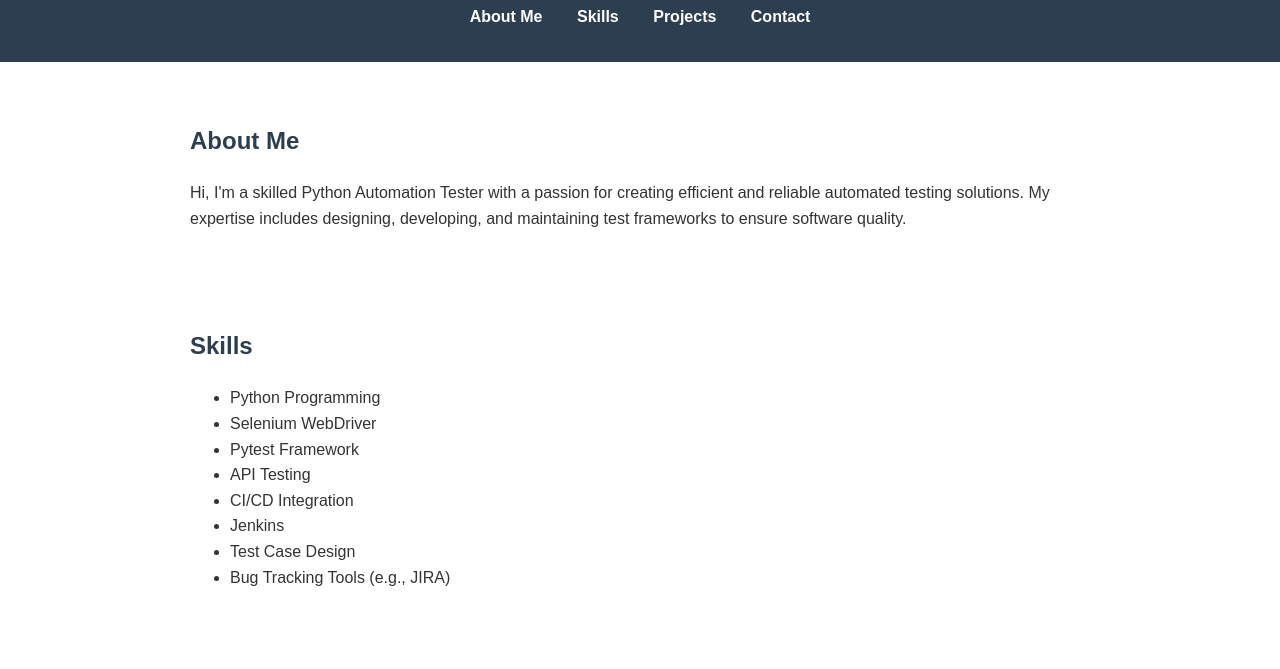
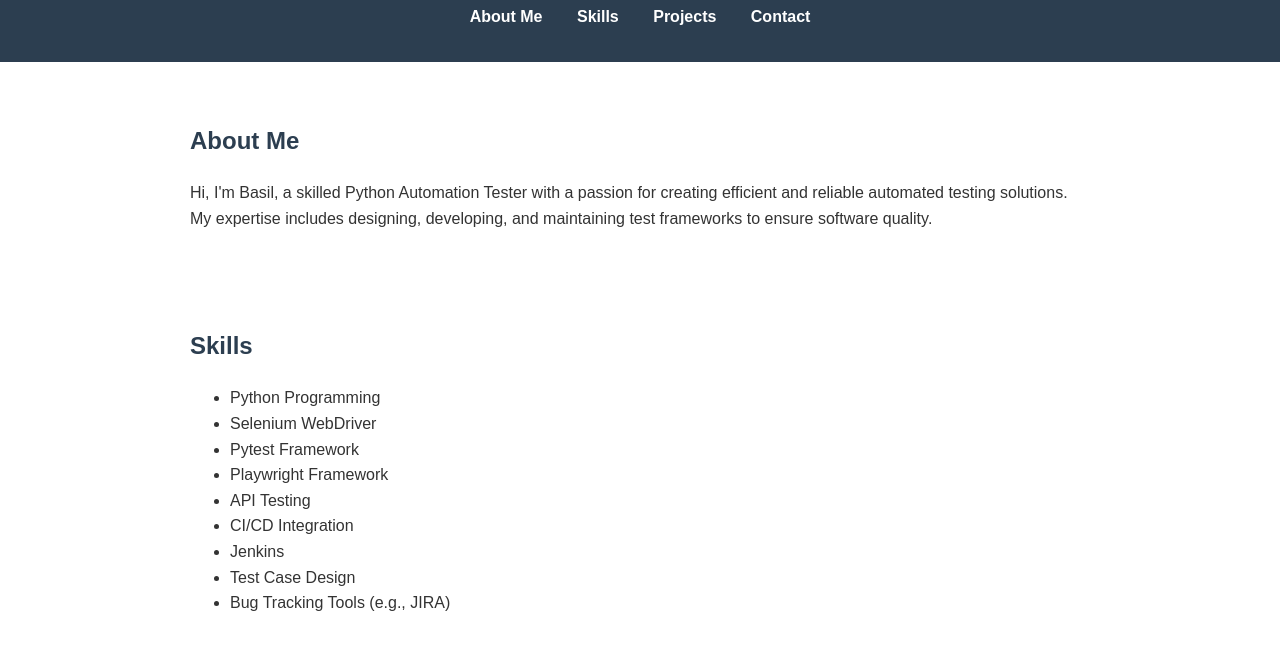
Before and after one commit to basil-hameed/tester_portfolio, a plain HTML site: page index.html in a window 1280 px wide. Shown: the part 90-759 px from the top of the page. Drawn offline with Linux system fonts and the light colour scheme.

Commit message:
Update index.html

```diff
--- a/index.html
+++ b/index.html
@@ -23,7 +23,7 @@
     <main>
         <section id="about">
             <h2>About Me</h2>
-            <p>Hi, I'm a skilled Python Automation Tester with a passion for creating efficient and reliable automated testing solutions. My expertise includes designing, developing, and maintaining test frameworks to ensure software quality.</p>
+            <p>Hi, I'm Basil, a skilled Python Automation Tester with a passion for creating efficient and reliable automated testing solutions. My expertise includes designing, developing, and maintaining test frameworks to ensure software quality.</p>
         </section>
 
         <section id="skills">
@@ -32,6 +32,7 @@
                 <li>Python Programming</li>
                 <li>Selenium WebDriver</li>
                 <li>Pytest Framework</li>
+                <li>Playwright Framework</li>
                 <li>API Testing</li>
                 <li>CI/CD Integration</li>
                 <li>Jenkins</li>
```
